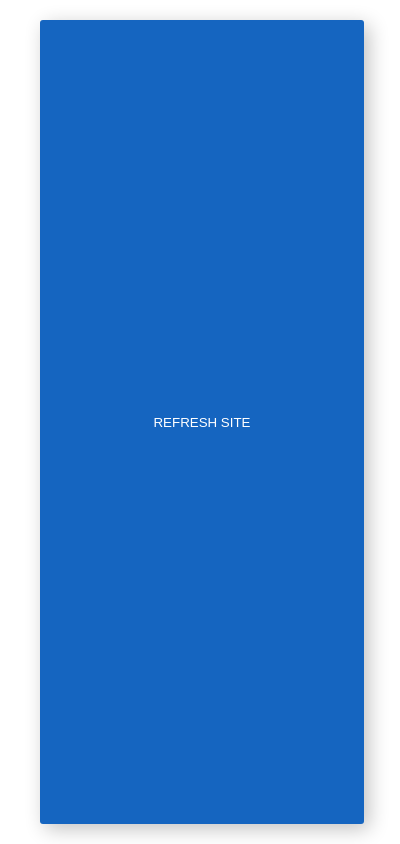
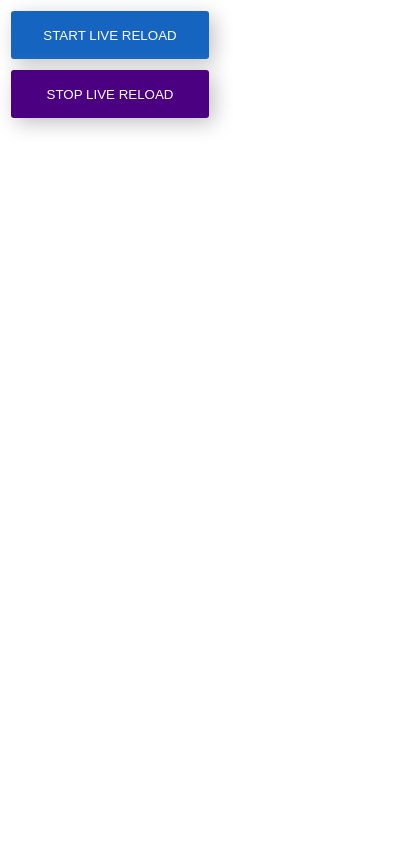
Before and after one commit to dmowski/css-example, a browser extension: page extension/popup.html in a window 400 px wide. Drawn offline with Linux system fonts and the light colour scheme.

Commit message:
Update layout and styles for ability to work with buttons "Start live reload" and "Stop live reload"

```diff
--- a/extension/popup.css
+++ b/extension/popup.css
@@ -5,27 +5,29 @@ html {
   margin: 0;
   padding: 0;
   width: 220px;
-  height: 100px;
+  height: 60px;
 }
 
-button {
+.action-button {
   background-color: #1565c0;
   display: block;
-  width: 81%;
+  width: 90%;
+  height: 80%;
   border: none;
   outline: none;
-  margin: 5% 10%;
-  position: fixed;
+  padding: 15px 0;
+  margin: 5%;
   box-shadow: 5px 5px 20px #c2c2c2;
   border-radius: 3px;
   text-transform: uppercase;
-  position: fixed;
-  top: 0;
-  bottom: 0;
   color: white;
   transition: box-shadow 50ms ease;
 }
 
-button:active {
+.action-button:active {
   box-shadow: 5px 5px 20px #c2c2c2, inset 1px 1px 10px black;
 }
+
+.action-button__second {
+  background-color: indigo;
+}
--- a/extension/popup.html
+++ b/extension/popup.html
@@ -1,14 +1,18 @@
 <!DOCTYPE html>
 <html lang="en">
+
 <head>
     <meta charset="UTF-8">
     <meta name="viewport" content="width=device-width, initial-scale=1.0">
     <meta http-equiv="X-UA-Compatible" content="ie=edge">
     <title>Frame css reloader</title>
-	<link rel="stylesheet" href="popup.css">
+    <link rel="stylesheet" href="popup.css">
 </head>
+
 <body>
-	<button id="refreshButton">Refresh site</button>
-	<script src="popup.js"></script>
+    <button class="action-button" id="start-watch">Start live reload</button>
+    <button class="action-button action-button__second" id="stop-watch">Stop live reload</button>
+    <script src="popup.js"></script>
 </body>
+
 </html>
```
